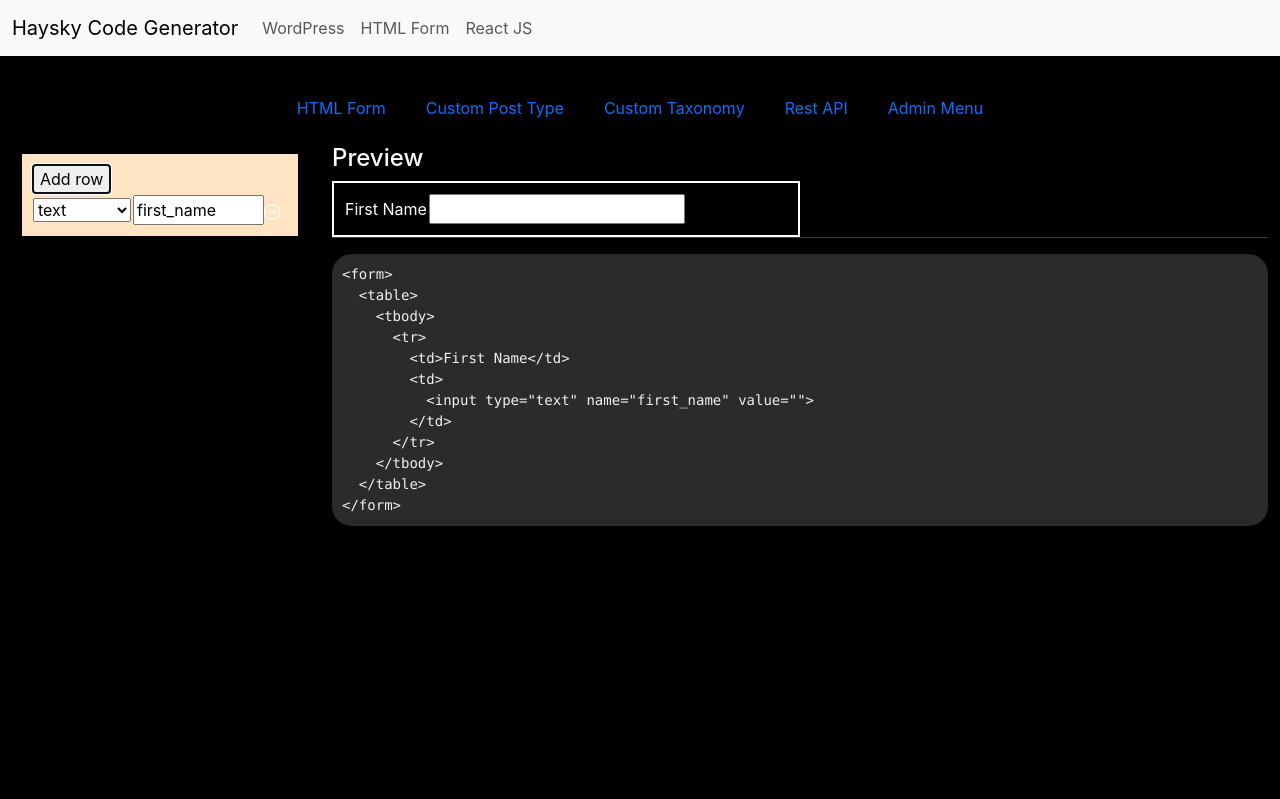
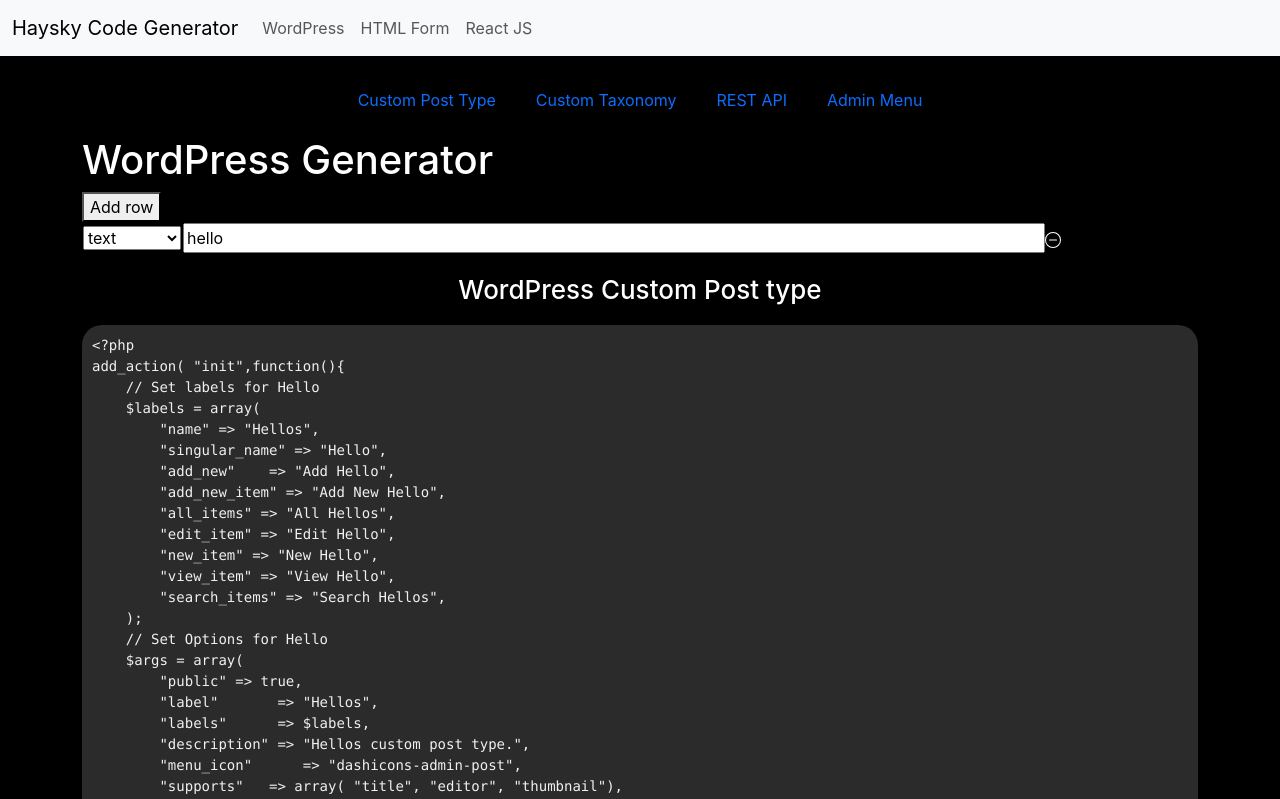
Before and after one commit to hayskytech/code-generator-react, a React (Create React App) app: page / in a window 1280 px wide. Shown: the top 799 px of the page. Built offline with nearby package versions, Linux system fonts and the light colour scheme.

Commit message:
wordpress codegen modified

```diff
--- a/src/App.js
+++ b/src/App.js
@@ -5,6 +5,7 @@
 import CodeGen from './components/CodeGen';
 import NavBar from './components/NavBar';
 import ReactGen from './react/ReactGen';
+import WordPress from './wordpress/WordPress';
 import NotFoundPage from './components/NotFoundPage';
 function App() {
 	return (
@@ -12,8 +13,9 @@
 			<BrowserRouter>
 				<Routes>
 					<Route path="" element={<NavBar />}>
-						<Route path='' element={<CodeGen />} />
+						<Route path='html' element={<CodeGen />} />
 						<Route path="reactgen" element={<ReactGen />} />
+						<Route path="" element={<WordPress/>} />
 						<Route path="textutils" element={<Textform />} />
 						<Route path="*" element={<NotFoundPage />} />
 					</Route>
--- a/src/components/CodeGen.js
+++ b/src/components/CodeGen.js
@@ -2,12 +2,8 @@
 import React, {useState} from 'react'
 import { v4 as uuidv4 } from 'uuid';
 import { HtmlInput, HtmlSelect, HtmlRadio, FormatHtml } from './Html';
-import Cpt from '../wordpress/CustomPostType';
 import { Large, Small } from './ChangeCase';
-import { CustomTaxonomy } from '../wordpress/CustomTaxonomy';
 import HtmlInputs from './HtmlInputs';
-import RestApi from '../wordpress/RestApi';
-import AdminMenu from '../wordpress/AdminMenu';
 
 const td_hide = ['submit', 'checkbox', 'hidden', 'button', 'reset']
 const dropdown = ['select', 'radio']
@@ -21,7 +17,7 @@
 		element.classList.add("active")
 		setPage(element.innerHTML)
 	}
-	const submenu = ['HTML Form', 'Custom Post Type', 'Custom Taxonomy', 'Rest API', 'Admin Menu']
+	const submenu = ['HTML Form']
 	const [page, setPage] = useState('HTML Form')
 
 	const [htmlCode, setHtmlCode] = React.useState('');
@@ -187,29 +183,6 @@
 						<pre>{htmlCode.substring(0, htmlCode.length - 2)}</pre>
 					)}
 
-					{Boolean(list.length) && page === 'Custom Post Type' && (
-						<pre>{list.map((item) => (<Cpt key={item.key} item={item} />))}</pre>
-					)}
-
-					{Boolean(list.length) && page === 'Custom Taxonomy' && <pre>
-						{list.map((item) => (<CustomTaxonomy key={item.key} item={item} />))}
-					</pre>}
-
-					{Boolean(list.length) && page === 'Rest API' &&
-						<div>
-							<pre>{`<?php`}
-								{list.map((item) => (<RestApi key={item.key} item={item} />))}
-								{`?>`}</pre>
-							<p>Note: After adding this code, please save permalinks once...</p>
-						</div>}
-
-					{Boolean(list.length) && page === 'Admin Menu' &&
-						<div>
-							<pre>{`<?php
-add_action('admin_menu' , function(){`}
-								{list.map((item) => (<AdminMenu key={item.key} item={item} />))}
-								{`});`}</pre>
-						</div>}
 
 				</div>
 			</div>
--- a/src/components/NavBar.js
+++ b/src/components/NavBar.js
@@ -15,7 +15,7 @@
 					<div className="collapse navbar-collapse" id="navbarSupportedContent">
 						<ul className="navbar-nav me-auto mb-2 mb-lg-0">
 							<li className="nav-item"><Link className="nav-link" to="/">WordPress</Link></li>
-							<li className="nav-item"><Link className="nav-link" to="/">HTML Form</Link></li>
+							<li className="nav-item"><Link className="nav-link" to="/html">HTML Form</Link></li>
 							<li className="nav-item"><Link className="nav-link" to="/reactgen">React JS</Link></li>
 						</ul>
 					</div>
--- a/src/react/Router.js
+++ b/src/react/Router.js
@@ -11,7 +11,7 @@
 			<pre>
 				{`<BrowserRouter>
 	<Routes>
-		<Route path="sub" element={<NavBar/>}>`}
+		<Route path="" element={<NavBar/>}>`}
 				{list.map((item, index) => (
 					<>{
 						`
--- a/src/wordpress/AdminMenu.js
+++ b/src/wordpress/AdminMenu.js
@@ -1,31 +1,41 @@
 import React from 'react'
-import { Small } from '../components/ChangeCase';
+import { Small } from '../components/ChangeCase'
 
-function AdminMenu(props) {
-	const name = props.item.name
-	const slug = props.item.slug
+export default function AdminMenu(p) {
+	const list = Object.values(p.formData)
 
-	let arr = props.item.ans.split(',')
+	return (
+		<div>
+			<h2>WordPress Admin Menu</h2>
+			<pre>{`<?php
+add_action('admin_menu' , function(){`}
+				{list.map((item) => {
+					const name = item.value
+					let arr = name.split(',')
 					const name1 = Small(arr[0])
 					arr.splice(0, 1)
 					let res = []
 					for (let i = 0; i < arr.length; i++) {
+						if (arr[i]) {
 							res.push(`
-	add_submenu_page('${arr[i]}','${arr[i]}','manage_options', '${name1}_admin', '${arr[i]}_cox', 'dashicons-admin-users','2');
+	add_submenu_page('${name1}_admin','${arr[i]}','${arr[i]}','manage_options', '${arr[i]}_cox', '${arr[i]}_cox');
 	function ${arr[i]}_cox(){ include '${arr[i]}.php'; }
 	`)
 						}
-
+					}
 					return (
 						<div>
-			{Boolean(name) && `	add_menu_page('${name1}','${name1}','manage_options', '${slug}_admin', '${slug}_cox', 'dashicons-admin-users','2');
-	function ${slug}_cox(){ include '${slug}.php'; }
+							{Boolean(name) && `	add_menu_page('${name1}','${name1}','manage_options', '${name1}_admin', '${name1}_cox', 'dashicons-admin-users','2');
+	function ${name1}_cox(){ include '${name1}.php'; }
 	`}
 
 							{res}
 
 						</div>
 					)
+				})}
+				{`});`}</pre>
+
+		</div>
+	)
 }
-
-export default AdminMenu
--- a/src/wordpress/CustomPostType.js
+++ b/src/wordpress/CustomPostType.js
@@ -1,11 +1,18 @@
 import React from 'react'
 import { Large, Small } from '../components/ChangeCase'
-function Cpt(props) {
-	const name = Large(props.item.ans)
-	const slug = Small(props.item.ans)
+function CustomPostType(p) {
+
+	const list = Object.values(p.formData)
+
 	return (
 		<div>
-			{`<?php
+			<h2>WordPress Custom Post type</h2>
+			{(
+				<pre>{list.map((item) => {
+					const name = Large(item.value)
+					return (
+						<>
+							{`<?php
 add_action( "init",function(){
     // Set labels for ${name}
     $labels = array(
@@ -31,12 +38,18 @@
         "publicly_queryable"  => true,
         "exclude_from_search" => false
     );
-    register_post_type("${slug}", $args);
+    register_post_type("${Small(item.value)}", $args);
 
 });
 ?>`}
+						</>
+					)
+				})
+				}</pre>
+			)}
+
 		</div>
 	)
 }
 
-export default Cpt
+export default CustomPostType
--- a/src/wordpress/CustomTaxonomy.js
+++ b/src/wordpress/CustomTaxonomy.js
@@ -1,14 +1,20 @@
 import React from 'react'
 import { Large, Small } from '../components/ChangeCase'
+function CPT(p) {
 
-export function CustomTaxonomy(props) {
-	const name = Large(props.item.ans)
-	const slug = Small(props.item.ans)
+	const list = Object.values(p.formData)
+
 	return (
 		<div>
+			<h2>WordPress Custom Taxonomy</h2>
+			{(
+				<pre>{list.map((item) => {
+					const name = Large(item.value)
+					return (
+						<>
 							{`<?php
 add_action( "init",function(){
-    // Set labels for ${props.item.ans}
+    // Set labels for ${name}
     $labels = array(
         "name" => "${name}s",
         "singular_name" => "${name}",
@@ -20,7 +26,7 @@
         "view_item" => "View ${name}",
         "search_items" => "Search ${name}s",
     );
-    // Set Options for ${props.item.ans}
+    // Set Options for ${name}
     $args = array(
 			"labels"      => $labels,
 			"hierarchical"               => true,
@@ -31,10 +37,18 @@
 			"show_tagcloud"              => true,
 			"show_in_rest"               => true,
 	);
-    register_taxonomy("${slug}", array("post"), $args);
+	register_taxonomy("${Small(item.value)}", array("post"), $args);
 
 });
 ?>`}
+						</>
+					)
+				})
+				}</pre>
+			)}
+
 		</div>
 	)
 }
+
+export default CPT
--- a/src/wordpress/RestApi.js
+++ b/src/wordpress/RestApi.js
@@ -1,12 +1,19 @@
 import React from 'react'
-import { Small } from '../components/ChangeCase'
+import { Large, Small } from '../components/ChangeCase'
+export default function RestAPI(p) {
 
-function RestApi(props) {
-	// const name = Large(props.item.ans)
-	const slug = Small(props.item.ans)
+	const list = Object.values(p.formData)
+
 	return (
-		<div>
-			{`function rest_api_select_${slug}(WP_REST_Request $request){
+		<>
+			<h2>WordPress Rest API</h2>
+			<pre>{`<?php`}
+				{list.map((item) => {
+					const slug = Small(item.value)
+					return (
+						<>
+							{`
+function rest_api_select_${slug}(WP_REST_Request $request){
 	// do something here
 	$result = array("sample" => "output");
 	echo json_encode($result, JSON_PRETTY_PRINT);
@@ -22,9 +29,14 @@
 	);
 });
 // URL: https://yourwebsite.com/wp-json/my_api/v1/${slug}/
-	`}
-		</div>
+`}
+						</>
+					)
+				})}
+				{`?>`}
+			</pre>
+			<p>Not e: After adding this code, please save permalinks once...</p>
+
+		</>
 	)
 }
-
-export default RestApi
--- a/src/react/ReactGen.js
+++ b/src/wordpress/WordPress.js
@@ -1,7 +1,9 @@
 import React, { useState } from 'react'
-import Router from './Router';
-import InputForm from './InputForm';
-
+import InputForm from '../react/InputForm';
+import CustomTaxonomy from './CustomTaxonomy'
+import CustomPostType from './CustomPostType'
+import RestAPI from './RestAPI'
+import AdminMenu from './AdminMenu';
 
 export default function ReactGen() {
 
@@ -13,13 +15,13 @@
 		element.classList.add("active")
 		setPage(element.innerHTML)
 	}
-	const submenu = ['Router']
-	const [page, setPage] = useState('Router')
+	const submenu = ['Custom Post Type', 'Custom Taxonomy', 'REST API', 'Admin Menu']
+	const [page, setPage] = useState('Custom Post Type')
 
 	function handleSubmit(e) {
 		e.preventDefault()
 	}
-	const [formData, setFormData] = useState({ "a0": { "value": "" } })
+	const [formData, setFormData] = useState({ "a0": { "value": "hello" } })
 	return (
 		<div className="container my-2">
 			<div className="container">
@@ -33,12 +35,18 @@
 					</ul>
 				</header>
 			</div>
-			<h1>React Generator</h1>
+			<h1>WordPress Generator</h1>
 			<form onSubmit={handleSubmit}>
 				<InputForm setFormData={setFormData} formData={formData} />
 			</form>
 
-			{page === "Router" && <Router formData={formData} />}
+			{page === "Custom Post Type" && <CustomPostType formData={formData} />}
+
+			{page === "Custom Taxonomy" && <CustomTaxonomy formData={formData} />}
+
+			{page === "REST API" && <RestAPI formData={formData} />}
+
+			{page === "Admin Menu" && <AdminMenu formData={formData} />}
 
 		</div>
 	)
```
Lines whose indentation alone changed are shown as unchanged.
